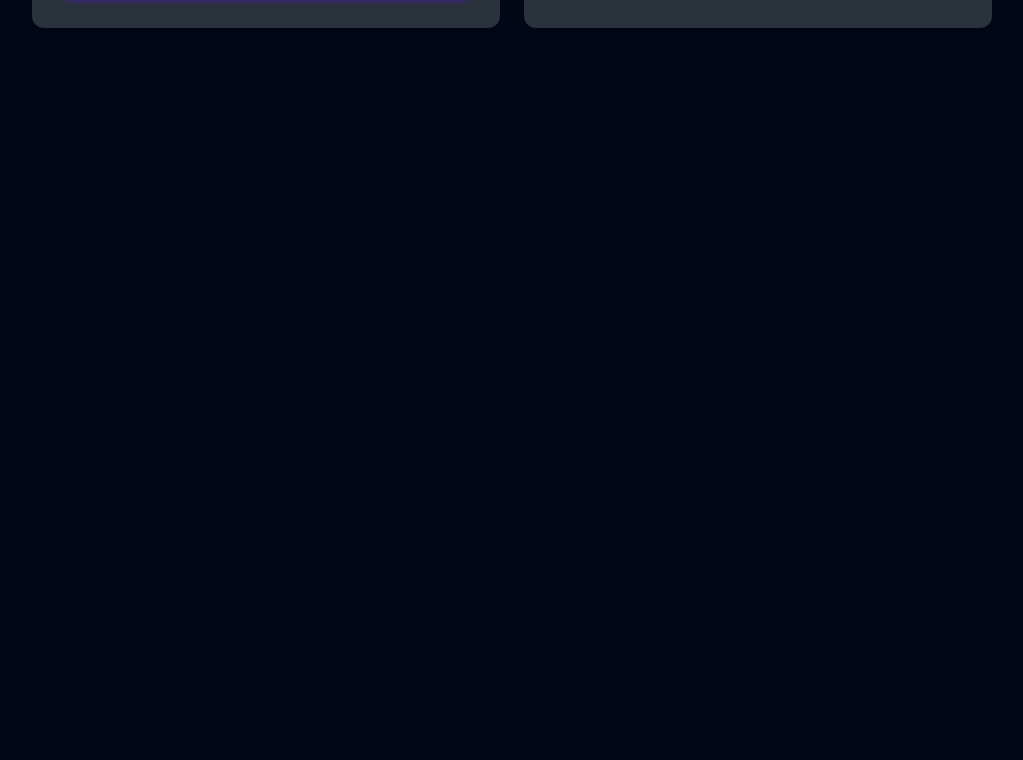
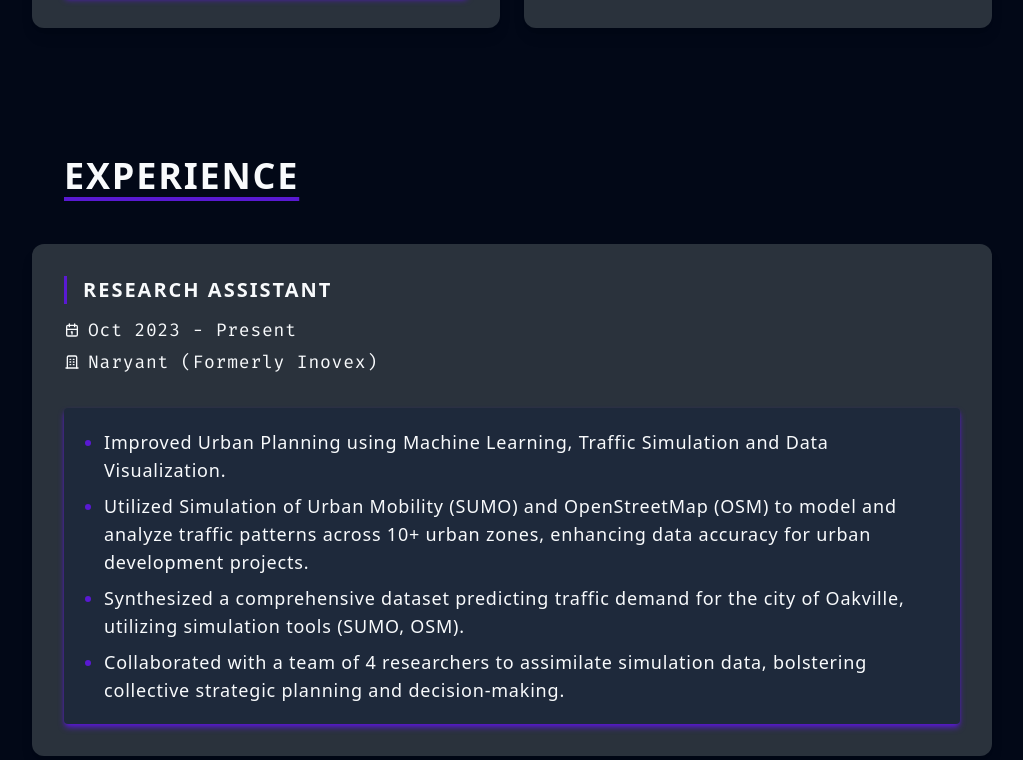
Before and after one commit to pixelfox01/imranyafith.com, a Next.js app: page / in a window 1280 px wide. Shown: the part 1580-2340 px from the top of the page, without its empty margins (128-1151 px from the left). Before the commit the page ends 1672 px from the top, so only its background shows below. Built offline with nearby package versions, Linux system fonts and the light colour scheme.

Commit message:
redo: experience section

```diff
--- /dev/null
+++ b/app/components/Experience/Job/job.tsx
@@ -0,0 +1,53 @@
+import { IconCalendar, IconBuilding } from "@tabler/icons-react";
+import { Fira_Mono } from "next/font/google";
+
+interface JobProps {
+  title: string;
+  company: string;
+  description: string[];
+  duration: {
+    start: string;
+    end: string;
+  };
+}
+
+const fira_mono = Fira_Mono({
+  subsets: ["latin"],
+  weight: ["400", "500", "700"],
+});
+
+const Job = (props: JobProps) => {
+  return (
+    <div className="rounded-xl h-full shadow-lg p-8 bg-muted flex flex-col gap-y-3 tracking-wider">
+      <div className="border-l-[3px] border-primary pl-4">
+        <h1 className="uppercase font-bold tracking-widest lg:text-xl">
+          {props.title}
+        </h1>
+      </div>
+      <div className={`text-sm lg:text-lg ${fira_mono.className}`}>
+        <p className="flex items-center mb-1">
+          <IconCalendar className="inline-block mr-2" size={16} />
+          {props.duration.start} - {props.duration.end}
+        </p>
+        <p className="flex items-center">
+          <IconBuilding className="inline-block mr-2" size={16} />
+          {props.company}
+        </p>
+      </div>
+      <div className="p-5 rounded bg-accent mt-5 shadow-md shadow-primary">
+        <ul className="list-disc ml-5 flex flex-col gap-y-2 marker:text-primary">
+          {props.description.map((desc, index) => (
+            <li
+              className="text-sm lg:text-lg"
+              key={`${props.company}-desc-${index}`}
+            >
+              {desc}
+            </li>
+          ))}
+        </ul>
+      </div>
+    </div>
+  );
+};
+
+export default Job;
--- /dev/null
+++ b/app/components/Experience/experience.tsx
@@ -0,0 +1,33 @@
+import Job from "./Job/job";
+import { EXPERIENCE } from "@/app/constants";
+
+const Experience = () => {
+  return (
+    <section
+      id="experience"
+      className="py-16 bg-base-300 flex flex-col lg:gap-y-6 justify-center items-center"
+    >
+      <div className="w-full px-12 lg:px-48 mb-6">
+        <h1 className="uppercase tracking-wider text-xl lg:text-4xl font-semibold underline underline-offset-8 decoration-4 decoration-primary">
+          Experience
+        </h1>
+      </div>
+      <div className="w-3/4 flex flex-col gap-6 md:grid md:grid-cols-2">
+        {EXPERIENCE.map((job) => (
+          // eslint-disable-next-line react/jsx-key
+          <div className="first:col-span-2">
+            <Job
+              key={job.key}
+              title={job.title}
+              company={job.company}
+              description={job.description}
+              duration={job.duration}
+            />
+          </div>
+        ))}
+      </div>
+    </section>
+  );
+};
+
+export default Experience;
--- a/app/page.tsx
+++ b/app/page.tsx
@@ -1,12 +1,14 @@
 import React from "react";
 import About from "@/app/components/About/about";
 import Projects from "./components/Projects/projects";
+import Experience from "./components/Experience/experience";
 
 const Home = () => {
   return (
     <div>
       <About />
       <Projects />
+      <Experience />
     </div>
   );
 };
```
